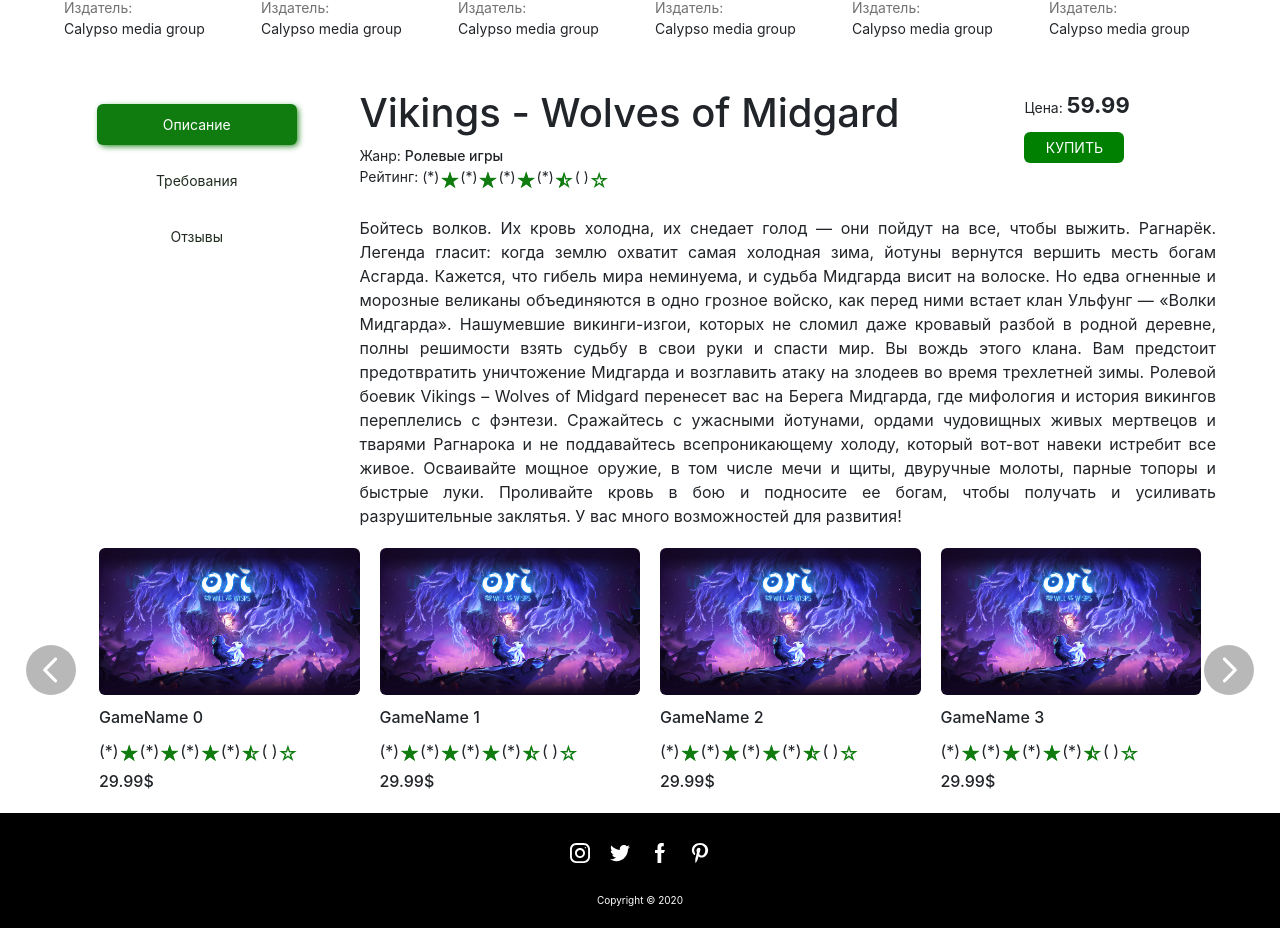
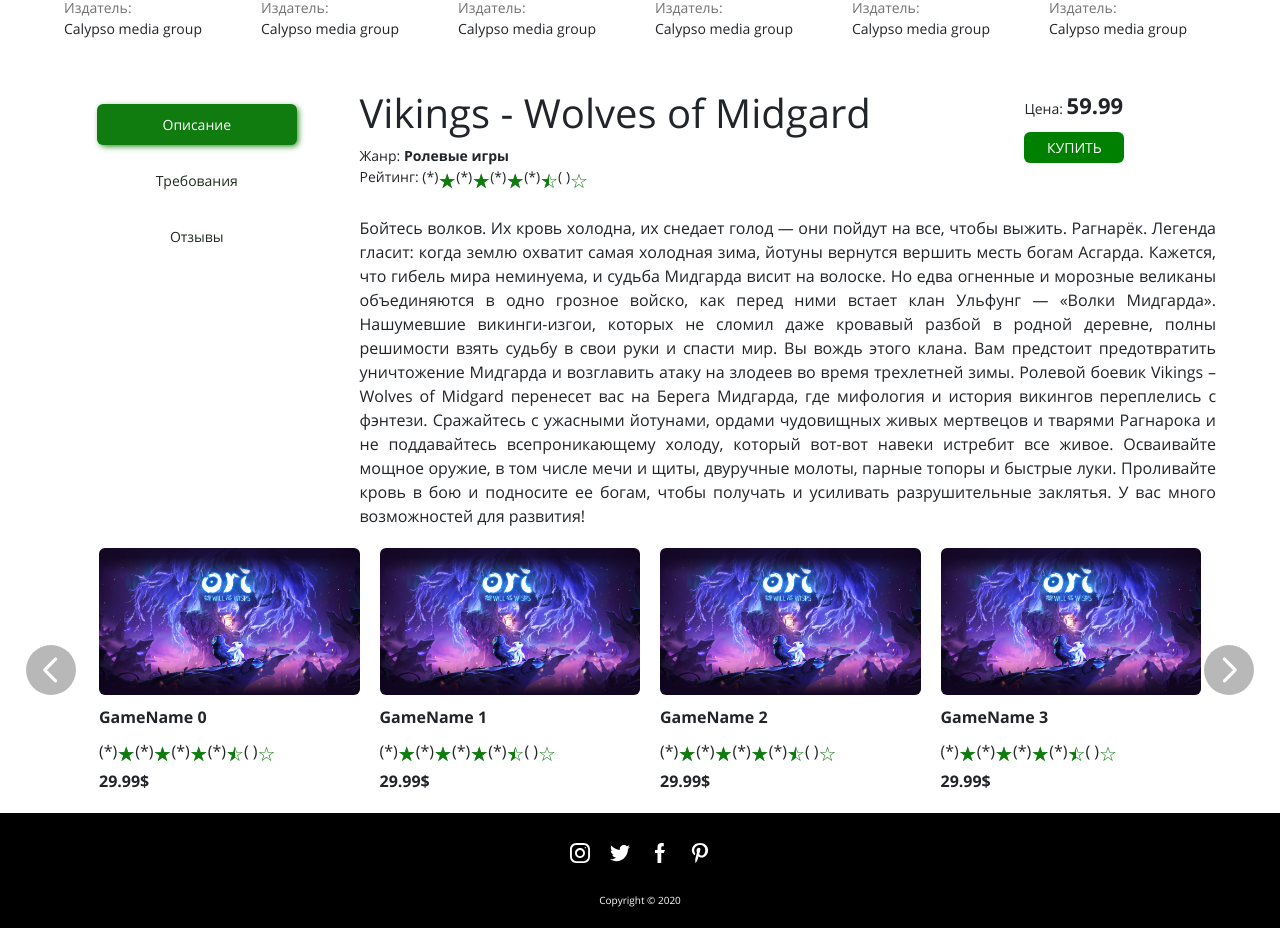
Before and after one commit to SoA432/game-time, an Angular app: page /detail/1 in a window 1280 px wide. Shown: the part 774-1702 px from the top of the page. Built offline with nearby package versions, Linux system fonts and the light colour scheme.

Commit message:
added new fonts

```diff
--- a/src/app/ui/pages/game-detail-page/game-detail-page.component.scss
+++ b/src/app/ui/pages/game-detail-page/game-detail-page.component.scss
@@ -55,7 +55,7 @@ slide {
   display: flex;
   flex-direction: column;
   .genre {
-    font-weight: 500;
+    font-weight: bold;
   }
 }
 
@@ -118,7 +118,7 @@ slide {
   .text-block {
     .comment-title {
       font-size: $text-semi-big2;
-      font-weight: 500;
+      font-weight: bold;
     }
     .comment-description {
       margin-top: 10px;
--- a/src/styles.scss
+++ b/src/styles.scss
@@ -4,8 +4,18 @@
 @import "styles/styles";
 
 @font-face {
-  //font-family: 'OpenSans-Regular';
-  //src: url('../assets/fonts/OpenSans-Regular.ttf');
+  font-family: 'OpenSans-Regular';
+  src: url('/assets/fonts/Open_Sans/OpenSans-Regular.ttf');
+}
+
+@font-face {
+  font-family: 'OpenSans-Regular';
+  src: url('/assets/fonts/Open_Sans/OpenSans-Bold.ttf');
+  font-weight: bold;
+}
+
+* {
+  font-family: OpenSans-Regular, Arial, sans-serif;
 }
 
 .recommendations {
@@ -39,12 +49,12 @@
   .slide-description {
     font-size: $text-semi-big;
     .slide-title {
-      font-weight: 500;
+      font-weight: bold;
       margin-bottom: 10px;
     }
 
     .slide-price {
-      font-weight: 500;
+      font-weight: bold;
     }
   }
 }
```
